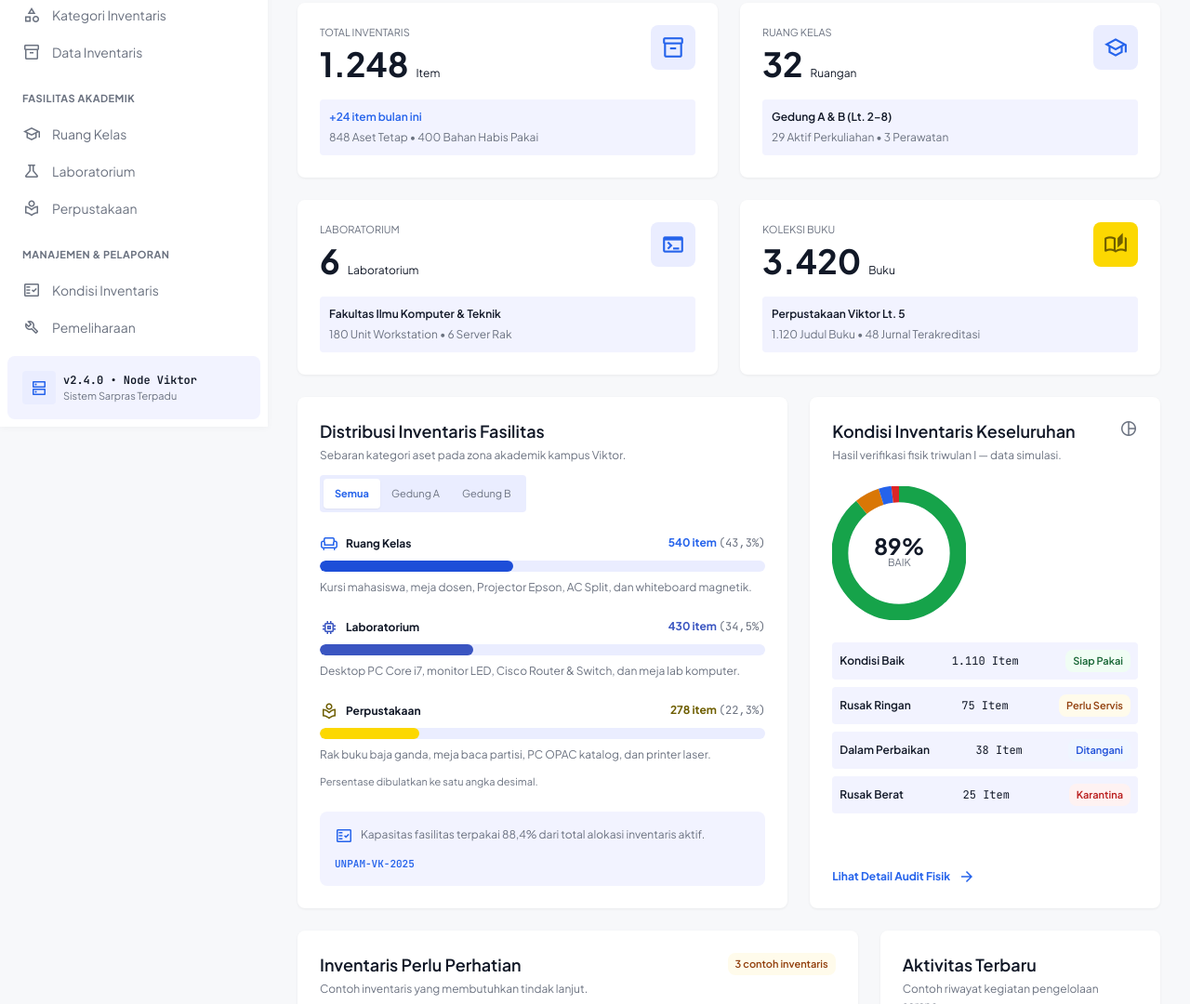
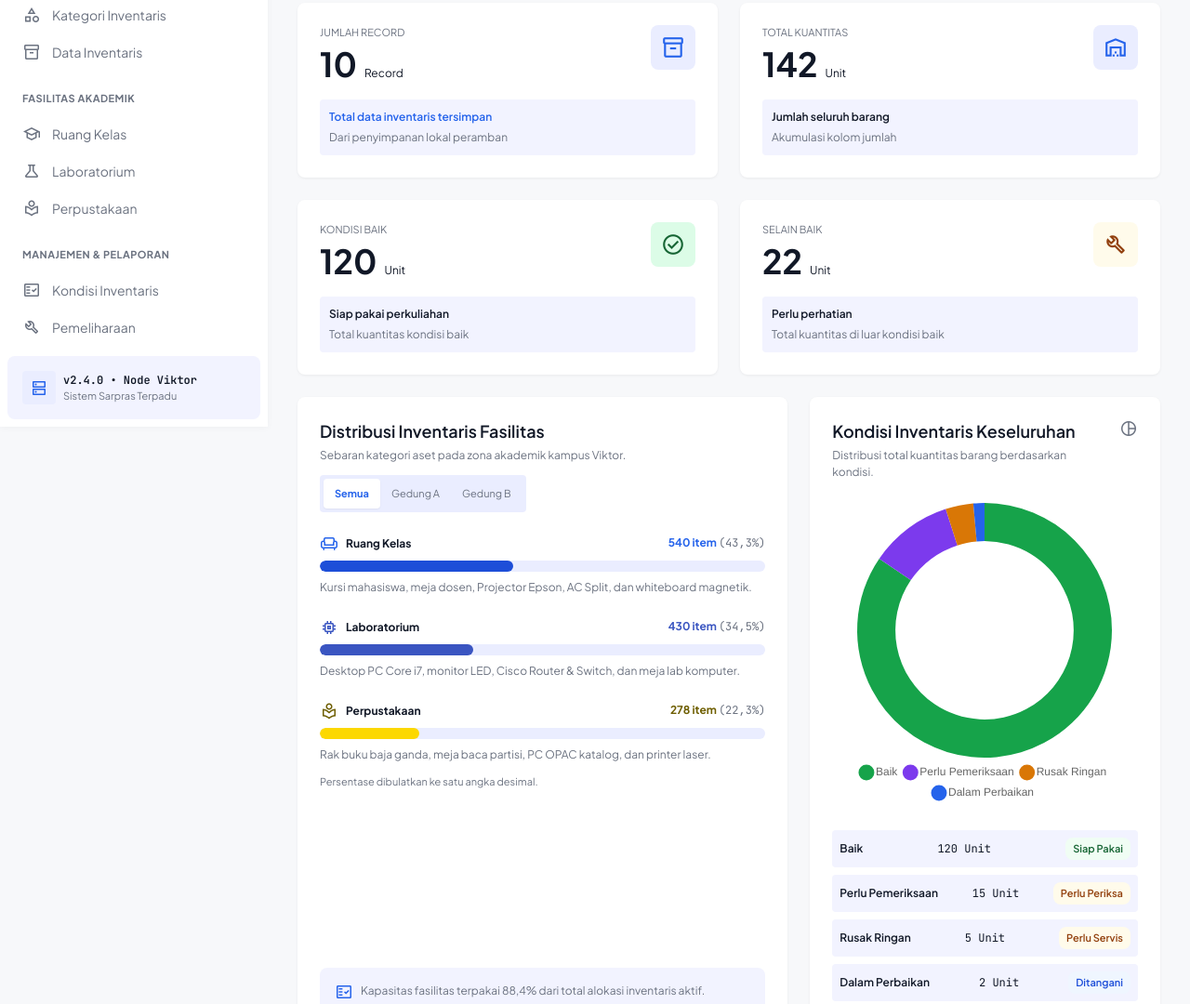
Before and after one commit to adibdismay/simsarpras-unpam-new, a plain HTML site: page layout.html in a window 1280 px wide. Shown: the part 341-1421 px from the top of the page at 93% size. Drawn offline with nearby package versions, Linux system fonts and the light colour scheme.

Commit message:
Connect dashboard statistics and condition chart

```diff
--- /dev/null
+++ b/assets/js/dashboard.js
@@ -0,0 +1,209 @@
+/**
+ * SIMSARPRAS UNPAM - Dashboard Module
+ * Milestone 3 / Week 7 - Pemrograman Web 2
+ *
+ * Menghubungkan Dashboard (layout.html) ke InventoryStore:
+ * kartu ringkasan dan grafik kondisi (Chart.js).
+ */
+
+(function() {
+  'use strict';
+
+  const CONDITION_COLORS = {
+    'baik': '#16A34A',
+    'rusak ringan': '#D97706',
+    'dalam perbaikan': '#2563EB',
+    'rusak berat': '#DC2626',
+    'perlu pemeriksaan': '#7C3AED'
+  };
+  const CONDITION_BADGE = {
+    'baik': 'badge-good',
+    'rusak ringan': 'badge-warning',
+    'dalam perbaikan': 'badge-info',
+    'rusak berat': 'badge-danger',
+    'perlu pemeriksaan': 'badge-warning'
+  };
+  const DEFAULT_COLOR = '#6B7280';
+  const DEFAULT_BADGE = 'badge-info';
+
+  function byId(id) {
+    return document.getElementById(id);
+  }
+
+  function formatNumber(n) {
+    return Number(n).toLocaleString('id-ID');
+  }
+
+  function capitalize(s) {
+    return s.replace(/\b\w/g, function(c) { return c.toUpperCase(); });
+  }
+
+  function badgeLabel(kondisi) {
+    switch (kondisi) {
+      case 'baik': return 'Siap Pakai';
+      case 'rusak ringan': return 'Perlu Servis';
+      case 'dalam perbaikan': return 'Ditangani';
+      case 'rusak berat': return 'Karantina';
+      case 'perlu pemeriksaan': return 'Perlu Periksa';
+      default: return 'Tidak Diketahui';
+    }
+  }
+
+  function readData() {
+    if (typeof InventoryStore === 'undefined') return [];
+    try {
+      const data = InventoryStore.getAll();
+      return Array.isArray(data) ? data : [];
+    } catch (error) {
+      return [];
+    }
+  }
+
+  function compute(data) {
+    let totalQty = 0;
+    let qtyBaik = 0;
+    const byCondition = {};
+
+    data.forEach(function(item) {
+      const jumlah = Number(item.jumlah) || 0;
+      const kondisi = (item.kondisi || '').trim().toLowerCase() || 'tidak diketahui';
+      totalQty += jumlah;
+      if (kondisi === 'baik') qtyBaik += jumlah;
+      byCondition[kondisi] = (byCondition[kondisi] || 0) + jumlah;
+    });
+
+    return {
+      records: data.length,
+      totalQty: totalQty,
+      qtyBaik: qtyBaik,
+      qtyNonBaik: totalQty - qtyBaik,
+      byCondition: byCondition
+    };
+  }
+
+  function renderCards(stats) {
+    const cards = {
+      'stat-records': stats.records,
+      'stat-qty': stats.totalQty,
+      'stat-baik': stats.qtyBaik,
+      'stat-nonbaik': stats.qtyNonBaik
+    };
+    Object.keys(cards).forEach(function(id) {
+      const el = byId(id);
+      if (el) el.textContent = formatNumber(cards[id]);
+    });
+  }
+
+  function renderConditionList(byCondition) {
+    const list = byId('condition-list');
+    if (!list) return;
+    list.textContent = '';
+
+    const entries = Object.keys(byCondition).sort(function(a, b) {
+      return byCondition[b] - byCondition[a];
+    });
+
+    if (entries.length === 0) {
+      const row = document.createElement('div');
+      row.className = 'condition-row';
+      row.textContent = 'Belum ada data kondisi';
+      list.appendChild(row);
+      return;
+    }
+
+    entries.forEach(function(kondisi) {
+      const row = document.createElement('div');
+      row.className = 'condition-row';
+
+      const label = document.createElement('span');
+      label.className = 'font-semibold';
+      label.textContent = capitalize(kondisi);
+
+      const count = document.createElement('span');
+      count.className = 'font-mono';
+      count.textContent = formatNumber(byCondition[kondisi]) + ' Unit';
+
+      const badge = document.createElement('span');
+      badge.className = 'badge ' + (CONDITION_BADGE[kondisi] || DEFAULT_BADGE);
+      badge.textContent = badgeLabel(kondisi);
+
+      row.appendChild(label);
+      row.appendChild(count);
+      row.appendChild(badge);
+      list.appendChild(row);
+    });
+  }
+
+  function renderChart(byCondition) {
+    const canvas = byId('condition-chart');
+    const fallback = byId('chart-fallback');
+    if (!canvas) return;
+
+    const entries = Object.keys(byCondition);
+    if (typeof Chart === 'undefined' || entries.length === 0) {
+      if (fallback) fallback.classList.remove('hidden');
+      return;
+    }
+
+    const labels = [];
+    const values = [];
+    const colors = [];
+    entries.forEach(function(kondisi) {
+      labels.push(capitalize(kondisi));
+      values.push(byCondition[kondisi]);
+      colors.push(CONDITION_COLORS[kondisi] || DEFAULT_COLOR);
+    });
+
+    try {
+      if (window.__conditionChart) window.__conditionChart.destroy();
+      window.__conditionChart = new Chart(canvas, {
+        type: 'doughnut',
+        data: {
+          labels: labels,
+          datasets: [{
+            data: values,
+            backgroundColor: colors,
+            borderWidth: 0
+          }]
+        },
+        options: {
+          responsive: true,
+          maintainAspectRatio: true,
+          cutout: '70%',
+          plugins: {
+            legend: {
+              position: 'bottom',
+              labels: { usePointStyle: true, boxWidth: 8 }
+            },
+            tooltip: {
+              callbacks: {
+                label: function(ctx) {
+                  const total = ctx.dataset.data.reduce(function(a, b) { return a + b; }, 0);
+                  const pct = total ? Math.round((ctx.parsed / total) * 1000) / 10 : 0;
+                  return ' ' + ctx.label + ': ' + formatNumber(ctx.parsed) + ' Unit (' + pct + '%)';
+                }
+              }
+            }
+          }
+        }
+      });
+      if (fallback) fallback.classList.add('hidden');
+    } catch (error) {
+      if (fallback) fallback.classList.remove('hidden');
+    }
+  }
+
+  function init() {
+    const data = readData();
+    const stats = compute(data);
+    renderCards(stats);
+    renderConditionList(stats.byCondition);
+    renderChart(stats.byCondition);
+  }
+
+  if (document.readyState === 'loading') {
+    document.addEventListener('DOMContentLoaded', init);
+  } else {
+    init();
+  }
+})();
--- a/layout.html
+++ b/layout.html
@@ -352,53 +352,53 @@
           <article class="panel stat-card">
             <div class="stat-top">
 <div>
-<h2 class="uppercase text-label-sm text-outline">Total Inventaris</h2>
-<p class="flex flex-wrap items-baseline gap-2 mt-1"><span class="text-display-lg font-bold">1.248</span><span class="text-label-md">Item</span></p>
+<h2 class="uppercase text-label-sm text-outline">Jumlah Record</h2>
+<p class="flex flex-wrap items-baseline gap-2 mt-1"><span class="text-display-lg font-bold" id="stat-records">0</span><span class="text-label-md">Record</span></p>
 </div>
 <span class="stat-icon" aria-hidden="true"><span class="material-symbols-outlined">inventory_2</span></span>
 </div>
             <div class="stat-note">
-<p class="text-primary font-semibold">+24 item bulan ini</p>
-<p class="text-on-surface-variant mt-1">848 Aset Tetap • 400 Bahan Habis Pakai</p>
+<p class="text-primary font-semibold">Total data inventaris tersimpan</p>
+<p class="text-on-surface-variant mt-1">Dari penyimpanan lokal peramban</p>
 </div>
           </article>
           <article class="panel stat-card">
             <div class="stat-top">
 <div>
-<h2 class="uppercase text-label-sm text-outline">Ruang Kelas</h2>
-<p class="flex flex-wrap items-baseline gap-2 mt-1"><span class="text-display-lg font-bold">32</span><span class="text-label-md">Ruangan</span></p>
+<h2 class="uppercase text-label-sm text-outline">Total Kuantitas</h2>
+<p class="flex flex-wrap items-baseline gap-2 mt-1"><span class="text-display-lg font-bold" id="stat-qty">0</span><span class="text-label-md">Unit</span></p>
 </div>
-<span class="stat-icon" aria-hidden="true"><span class="material-symbols-outlined">school</span></span>
+<span class="stat-icon" aria-hidden="true"><span class="material-symbols-outlined">warehouse</span></span>
 </div>
             <div class="stat-note">
-<p class="font-semibold">Gedung A &amp; B (Lt. 2–8)</p>
-<p class="text-on-surface-variant mt-1">29 Aktif Perkuliahan • 3 Perawatan</p>
+<p class="font-semibold">Jumlah seluruh barang</p>
+<p class="text-on-surface-variant mt-1">Akumulasi kolom jumlah</p>
 </div>
           </article>
           <article class="panel stat-card">
             <div class="stat-top">
 <div>
-<h2 class="uppercase text-label-sm text-outline">Laboratorium</h2>
-<p class="flex flex-wrap items-baseline gap-2 mt-1"><span class="text-display-lg font-bold">6</span><span class="text-label-md">Laboratorium</span></p>
+<h2 class="uppercase text-label-sm text-outline">Kondisi Baik</h2>
+<p class="flex flex-wrap items-baseline gap-2 mt-1"><span class="text-display-lg font-bold" id="stat-baik">0</span><span class="text-label-md">Unit</span></p>
 </div>
-<span class="stat-icon" aria-hidden="true"><span class="material-symbols-outlined">terminal</span></span>
+<span class="stat-icon" style="background:#dcfce7;color:#166534;" aria-hidden="true"><span class="material-symbols-outlined">check_circle</span></span>
 </div>
             <div class="stat-note">
-<p class="font-semibold">Fakultas Ilmu Komputer &amp; Teknik</p>
-<p class="text-on-surface-variant mt-1">180 Unit Workstation • 6 Server Rak</p>
+<p class="font-semibold">Siap pakai perkuliahan</p>
+<p class="text-on-surface-variant mt-1">Total kuantitas kondisi baik</p>
 </div>
           </article>
           <article class="panel stat-card">
             <div class="stat-top">
 <div>
-<h2 class="uppercase text-label-sm text-outline">Koleksi Buku</h2>
-<p class="flex flex-wrap items-baseline gap-2 mt-1"><span class="text-display-lg font-bold">3.420</span><span class="text-label-md">Buku</span></p>
+<h2 class="uppercase text-label-sm text-outline">Selain Baik</h2>
+<p class="flex flex-wrap items-baseline gap-2 mt-1"><span class="text-display-lg font-bold" id="stat-nonbaik">0</span><span class="text-label-md">Unit</span></p>
 </div>
-<span class="stat-icon" style="background:#fcd801;color:#6f5e00;" aria-hidden="true"><span class="material-symbols-outlined">auto_stories</span></span>
+<span class="stat-icon" style="background:#fffbeb;color:#92400e;" aria-hidden="true"><span class="material-symbols-outlined">build</span></span>
 </div>
             <div class="stat-note">
-<p class="font-semibold">Perpustakaan Viktor Lt. 5</p>
-<p class="text-on-surface-variant mt-1">1.120 Judul Buku • 48 Jurnal Terakreditasi</p>
+<p class="font-semibold">Perlu perhatian</p>
+<p class="text-on-surface-variant mt-1">Total kuantitas di luar kondisi baik</p>
 </div>
           </article>
         </section>
@@ -455,38 +455,16 @@
               <div class="flex items-start justify-between gap-3">
 <div>
 <h2 class="panel-title">Kondisi Inventaris Keseluruhan</h2>
-<p class="panel-description">Hasil verifikasi fisik triwulan I — data simulasi.</p>
+<p class="panel-description">Distribusi total kuantitas barang berdasarkan kondisi.</p>
 </div>
 <span class="material-symbols-outlined text-outline" aria-hidden="true">pie_chart</span>
 </div>
               <div class="condition-layout">
-                <div class="relative w-36 h-36 flex-shrink-0">
-                  <svg class="w-full h-full -rotate-90" viewbox="0 0 36 36" role="img" aria-labelledby="condition-chart-title">
-                    <title id="condition-chart-title">Kondisi inventaris sekitar 89 persen baik, 6 persen rusak ringan, 3 persen dalam perbaikan, dan 2 persen rusak berat.</title>
-                    <circle cx="18" cy="18" r="15.9155" fill="none" stroke="#EAEDFF" stroke-width="4.5"></circle>
-                    <circle cx="18" cy="18" r="15.9155" fill="none" stroke="#16A34A" stroke-width="4.5" stroke-dasharray="88.94 100"></circle>
-                    <circle cx="18" cy="18" r="15.9155" fill="none" stroke="#D97706" stroke-width="4.5" stroke-dasharray="6.01 100" stroke-dashoffset="-88.94"></circle>
-                    <circle cx="18" cy="18" r="15.9155" fill="none" stroke="#2563EB" stroke-width="4.5" stroke-dasharray="3.04 100" stroke-dashoffset="-94.95"></circle>
-                    <circle cx="18" cy="18" r="15.9155" fill="none" stroke="#DC2626" stroke-width="4.5" stroke-dasharray="2.01 100" stroke-dashoffset="-97.99"></circle>
-                  </svg>
-                  <div class="absolute inset-0 flex flex-col items-center justify-center">
-<span class="text-[24px] font-bold">89%</span><span class="text-label-sm text-on-surface-variant">BAIK</span>
-</div>
+                <div class="flex-shrink-0 w-full" style="max-width:360px;">
+                  <canvas id="condition-chart" width="360" height="360" role="img" aria-label="Grafik kondisi inventaris berdasarkan total kuantitas"></canvas>
+                  <p id="chart-fallback" class="hidden panel-description mt-2" role="alert">Grafik kondisi tidak dapat dimuat.</p>
                 </div>
-                <div class="condition-list space-y-2">
-                  <div class="condition-row">
-<span class="font-semibold">Kondisi Baik</span><span class="font-mono">1.110 Item</span><span class="badge badge-good">Siap Pakai</span>
-</div>
-                  <div class="condition-row">
-<span class="font-semibold">Rusak Ringan</span><span class="font-mono">75 Item</span><span class="badge badge-warning">Perlu Servis</span>
-</div>
-                  <div class="condition-row">
-<span class="font-semibold">Dalam Perbaikan</span><span class="font-mono">38 Item</span><span class="badge badge-info">Ditangani</span>
-</div>
-                  <div class="condition-row">
-<span class="font-semibold">Rusak Berat</span><span class="font-mono">25 Item</span><span class="badge badge-danger">Karantina</span>
-</div>
-                </div>
+                <div class="condition-list space-y-2" id="condition-list"></div>
               </div>
             </div>
             <button type="button" class="mt-6 inline-flex items-center gap-2 text-primary text-label-md font-bold self-start" title="Detail audit belum tersedia" disabled>Lihat Detail Audit Fisik<span class="material-symbols-outlined" aria-hidden="true">arrow_forward</span></button>
@@ -765,5 +743,9 @@
       setCampusMenu(false);
     })();
   </script>
+
+  <script src="https://cdn.jsdelivr.net/npm/chart.js@4.4.1/dist/chart.umd.min.js"></script>
+  <script src="assets/js/inventory-store.js"></script>
+  <script src="assets/js/dashboard.js"></script>
 </body>
 </html>
```
